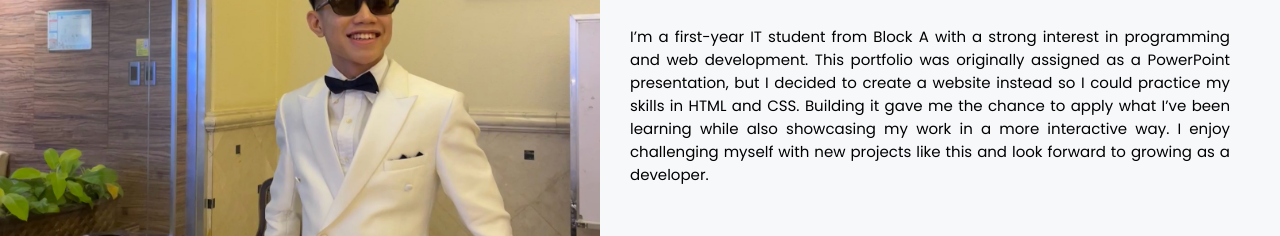
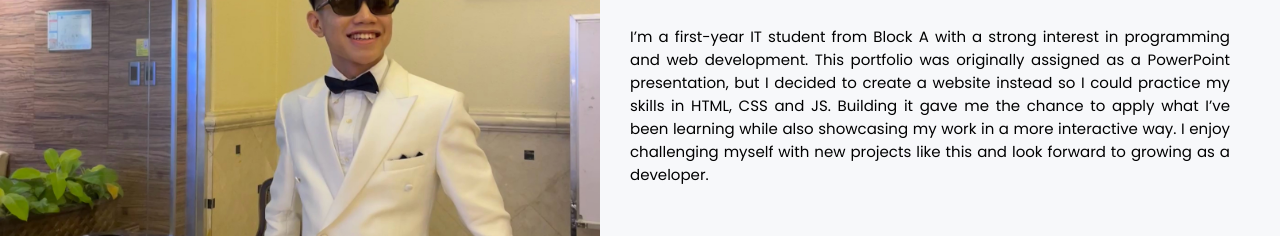
Before and after one commit to alferrr/Portfolio6, a plain HTML site: page portfolio.html in a window 1280 px wide. Shown: the part 7428-7664 px from the top of the page. Drawn offline with nearby package versions, Linux system fonts and the light colour scheme.

Commit message:
jan pretty

```diff
--- a/portfolio.html
+++ b/portfolio.html
@@ -729,10 +729,10 @@
         I’m a first-year IT student from Block A with a strong interest in
         programming and web development. This portfolio was originally assigned
         as a PowerPoint presentation, but I decided to create a website instead
-        so I could practice my skills in HTML and CSS. Building it gave me the
-        chance to apply what I’ve been learning while also showcasing my work in
-        a more interactive way. I enjoy challenging myself with new projects
-        like this and look forward to growing as a developer.
+        so I could practice my skills in HTML, CSS and JS. Building it gave me
+        the chance to apply what I’ve been learning while also showcasing my
+        work in a more interactive way. I enjoy challenging myself with new
+        projects like this and look forward to growing as a developer.
       </p>
 
       <div
```
